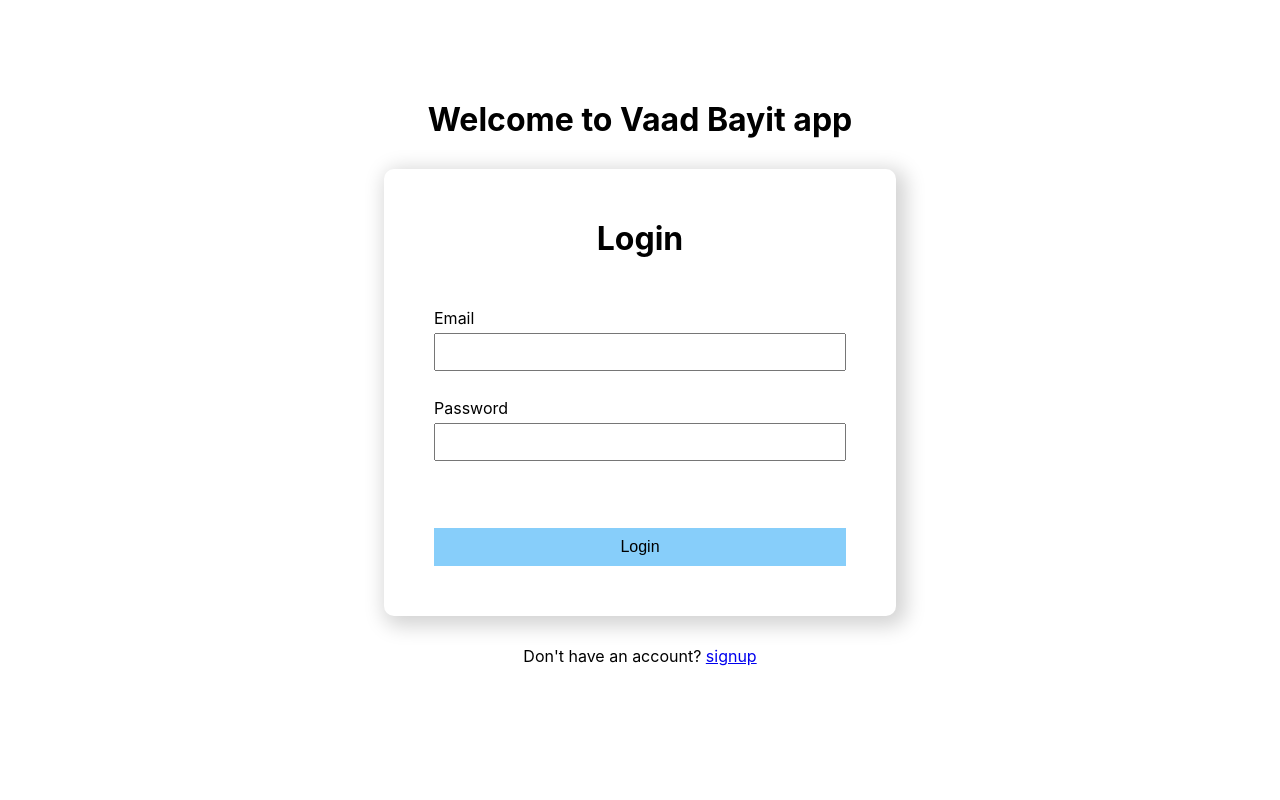
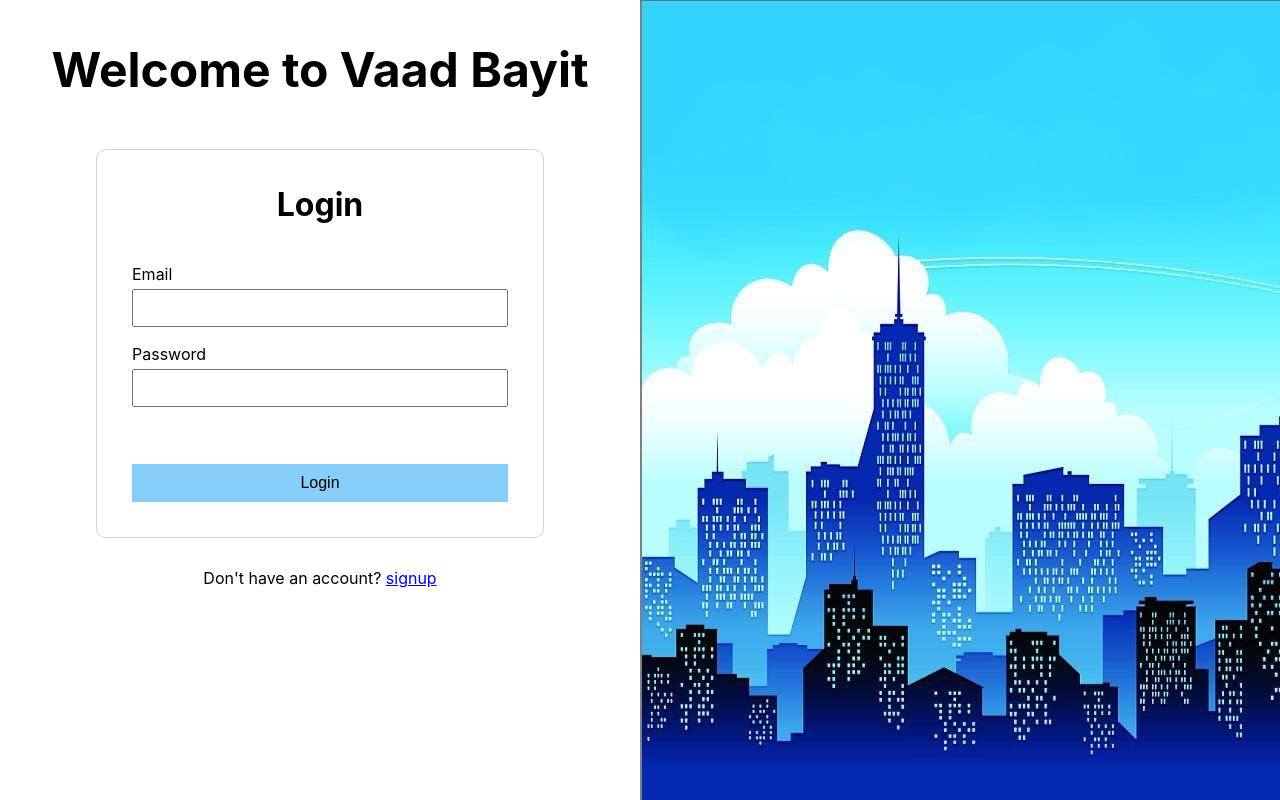
Before and after one commit to Tomer51m/vaad-bayit, a React (Create React App) app: page / in a window 1280 px wide. Before the commit this address led to /login. Built offline with nearby package versions, Linux system fonts and the light colour scheme.

Commit message:
refactoring landing page and sign/login pages

```diff
--- a/src/components/login-form/LoginForm.js
+++ b/src/components/login-form/LoginForm.js
@@ -3,17 +3,16 @@ import "./loginForm.scss";
 import { Formik, Form, Field, ErrorMessage } from "formik";
 import * as Yup from "yup";
 import { setAuthentication } from "../../Auth";
-import { Redirect } from "react-router-dom";
 import history from "../../history";
 const initialValues = { email: "", password: "" };
 
 const errorSchema = Yup.object({
-  email: Yup.string(),
-    // .email("Invalid Email")
-    // .required("Email is required"),
+  email: Yup.string()
+    .email("Invalid Email")
+    .required("Email is required"),
   password: Yup.string()
-    // .min(8, "Password must be 8 characters or longer")
-    // .required("Password is required")
+    .min(8, "Password must be 8 characters or longer")
+    .required("Password is required")
 });
 
 const Login = props => {
@@ -35,19 +34,19 @@ const Login = props => {
           <Form className="login__form">
             <div className="field">
               <label htmlFor="mail">Email</label>
-              <Field name="email" type="email" />
               <ErrorMessage
                 name="email"
                 render={msg => <span className="error">{msg}</span>}
               />
+              <Field name="email" type="email" />
             </div>
             <div className="field">
               <label htmlFor="password">Password</label>
-              <Field name="password" type="password" />
               <ErrorMessage
                 name="password"
                 render={msg => <span className="error">{msg}</span>}
               />
+              <Field name="password" type="password" />
             </div>
             <button type="submit" disabled={isSubmitting}>
               Login
--- a/src/components/login-form/loginForm.scss
+++ b/src/components/login-form/loginForm.scss
@@ -1,24 +1,17 @@
-.login {
-    width: 40vw;
-    margin: 30px auto;
-    padding: 50px;
-    box-shadow: 5px 5px 20px 5px lightgrey;
-    border-radius: 10px;
-  }
-
 .login__header {
   text-align: center;
-    margin-bottom: 50px;
+  margin-bottom: 40px;
 }
 
 .login__form .field {
-    height: 60px;
+  height: 50px;
   margin: 30px 0px;
 }
 
 .login__form label {
-    display: block;
+  display: inline-block;
   margin-bottom: 5px;
+  margin-right: 5px;
 }
 
 .login__form input {
--- a/src/components/nav/Nav.js
+++ b/src/components/nav/Nav.js
@@ -9,7 +9,7 @@ function Nav({ match }) {
     <div className="header-container">
       <nav className="nav" role="navigation">
         <div className="header-logo">
-          <Link to="/">Vaad Bayit</Link>
+          <Link to="/home">Vaad Bayit</Link>
         </div>
         <li className="list-item">
           <Link to={`${match.url}/residents`}>Residents</Link>
--- a/src/components/signup-form/SignupForm.js
+++ b/src/components/signup-form/SignupForm.js
@@ -52,43 +52,43 @@ const Signup = () => {
           <Form className="signup__form">
             <div className="field">
               <label htmlFor="firstName">First Name</label>
-              <Field name="firstName" type="text" />
               <ErrorMessage
                 name="firstName"
                 render={msg => <span className="error">{msg}</span>}
               />
+              <Field name="firstName" type="text" />
             </div>
             <div className="field">
               <label htmlFor="lastName">Last Name</label>
-              <Field name="lastName" type="text" />
               <ErrorMessage
                 name="lastName"
                 render={msg => <span className="error">{msg}</span>}
               />
+              <Field name="lastName" type="text" />
             </div>
             <div className="field">
               <label htmlFor="email">Email</label>
-              <Field name="email" type="text" />
               <ErrorMessage
                 name="email"
                 render={msg => <span className="error">{msg}</span>}
               />
+              <Field name="email" type="text" />
             </div>
             <div className="field">
               <label htmlFor="password">Password</label>
-              <Field name="password" type="password" />
               <ErrorMessage
                 name="password"
                 render={msg => <span className="error">{msg}</span>}
               />
+              <Field name="password" type="password" />
             </div>
             <div className="field">
               <label htmlFor="passwordConfirmation">Confirm Password</label>
-              <Field name="passwordConfirmation" type="password" />
               <ErrorMessage
                 name="passwordConfirmation"
                 render={msg => <span className="error">{msg}</span>}
               />
+              <Field name="passwordConfirmation" type="password" />
             </div>
             <button type="submit" disabled={isSubmitting}>
               Signup
--- a/src/components/signup-form/signupForm.scss
+++ b/src/components/signup-form/signupForm.scss
@@ -1,24 +1,17 @@
-.signup {
-  width: 40vw;
-  margin: 30px auto;
-  padding: 50px;
-  box-shadow: 5px 5px 20px 5px lightgrey;
-  border-radius: 10px;
-}
-
 .signup__header {
   text-align: center;
-  margin-bottom: 50px;
+  margin-bottom: 35px;
 }
 
 .signup__form .field {
-  height: 60px;
-  margin: 30px 0px;
+  height: 45px;
+  margin: 25px 0px;
 }
 
 .signup__form label {
-  display: block;
+  display: inline-block;
   margin-bottom: 5px;
+  margin-right: 5px;
 }
 
 .signup__form input {
@@ -31,7 +24,7 @@
 
 .signup__form button {
   border: none;
-  margin-top: 40px;
+  margin-top: 20px;
   font-size: 16px;
   width: 100%;
   background-color: lightskyblue;
--- a/src/index.js
+++ b/src/index.js
@@ -16,6 +16,7 @@ import { createStore, applyMiddleware } from "redux";
 import { Provider } from "react-redux";
 import allReducers from "./store/reducers/allReducers";
 import { composeWithDevTools } from "redux-devtools-extension";
+import LandingPage from "./pages/landing-page/LandingPage";
 
 const store = createStore(
   allReducers,
@@ -31,7 +32,7 @@ ReactDOM.render(
         <PrivateRoute path="/home" component={App} />
         <Route path="/login" component={LoginPage} />
         <Route path="/signup" component={SignupPage} />
-        <Route path="/" render={() => <Redirect to="/home" />} />
+        <Route path="/" component={LandingPage} />
         <Route component={NoMatch} />
       </Switch>
     </Router>
--- a/src/pages/landing-page/LandingPage.js
+++ b/src/pages/landing-page/LandingPage.js
@@ -1,8 +1,45 @@
-import React from "react";
-import "./landingPage.scss"
+import React, { useState, useEffect } from "react";
+import "./landingPage.scss";
+
+import SignupForm from "../../components/signup-form/SignupForm";
+import LoginForm from "../../components/login-form/LoginForm";
 
 function LandingPage() {
-  return <div>welcome page</div>;
+  const [state, setState] = useState({
+    component: <LoginForm />,
+    urlText: "Don't"
+  });
+
+  function handleClick(e) {
+    e.preventDefault()
+    if (state.urlText == "Don't") {
+      setState({
+        component: <SignupForm />,
+        urlText: null
+      });
+    } else {
+      setState({
+        component: <LoginForm />,
+        urlText: "Don't"
+      });
+    }
+  }
+
+  return (
+    <div className="landingPage-container">
+      <div className="form-section">
+        <h2>Welcome to Vaad Bayit</h2>
+        <div className="form">{state.component}</div>
+        <p>
+          Don't have an account?{" "}
+          <a href="#" onClick={handleClick}>
+            signup
+          </a>
+        </p>
+      </div>
+      <div className="visual-section"></div>
+    </div>
+  );
 }
 
 export default LandingPage;
--- a/src/pages/landing-page/landingPage.scss
+++ b/src/pages/landing-page/landingPage.scss
@@ -1,3 +1,34 @@
-div {
-    color: red;
+.landingPage-container {
+  display: flex;
+
+  & .form-section {
+    width: 50%;
+    height: 100vh;
+    padding: 20px;
+
+    & h2 {
+      padding-top: 20px;
+      font-size: 48px;
+      text-align: center;
+    }
+
+    & .form {
+      width: 35vw;
+      margin: 50px auto 0 auto;
+      padding: 35px;
+      border: 1px solid lightgray;
+      border-radius: 10px;
+    }
+
+    & p {
+      text-align: center;
+      margin-top: 30px;
+    }
+  }
+
+  & .visual-section {
+    width: 50%;
+    height: 100vh;
+    background-image: url("../../assets/landing-page-bg.jpg");
+  }
 }
--- a/src/pages/login-page/LoginPage.js
+++ b/src/pages/login-page/LoginPage.js
@@ -4,17 +4,25 @@ import "./loginPage.scss";
 import history from "../../history";
 import LoginForm from "../../components/login-form/LoginForm";
 
-function LandingPage() {
-    function handleClick() {
-        history.push("/signup")
-    }
+function LoginPage() {
+  function handleClick(e) {
+    e.preventDefault()
+    history.push("/signup");
+  }
   return (
-    <div className="landing-container">
+    <div className="loginPage-container">
       <h1>Welcome to Vaad Bayit app</h1>
-      <LoginForm />
-      <p>Don't have an account? <a href="#" onClick={handleClick}>signup</a></p>
+      <div className="form-container">
+        <LoginForm />
+      </div>
+      <p>
+        Don't have an account?{" "}
+        <a href="#" onClick={handleClick}>
+          signup
+        </a>
+      </p>
     </div>
   );
 }
 
-export default LandingPage;
+export default LoginPage;
--- a/src/pages/login-page/loginPage.scss
+++ b/src/pages/login-page/loginPage.scss
@@ -1,12 +1,21 @@
-.landing-container {
+.loginPage-container {
   margin: 0 auto;
-    padding: 100px;
+  padding: 50px;
 
   & h1 {
     text-align: center;
   }
 
+  & .form-container {
+    width: 35vw;
+    margin: 100px auto 0 auto;
+    padding: 35px;
+    border: 1px solid lightgray;
+    border-radius: 10px;
+  }
+
   & p {
     text-align: center;
+    margin-top: 20px;
   }
 }
--- a/src/pages/signup-page/SignupPage.js
+++ b/src/pages/signup-page/SignupPage.js
@@ -4,14 +4,17 @@ import "./signupPage.scss";
 import history from "../../history";
 import SignupForm from "../../components/signup-form/SignupForm";
 
-function LandingPage() {
-  function handleClick() {
+function SignupPage() {
+  function handleClick(e) {
+    e.preventDefault();
     history.push("/login");
   }
   return (
-    <div className="landing-container">
+    <div className="signupPage-container">
       <h1>Welcome to Vaad Bayit app</h1>
-      <SignupForm />
+      <div className="form-container">
+        <SignupForm />
+      </div>
       <p>
         Have an account?{" "}
         <a href="#" onClick={handleClick}>
@@ -22,4 +25,4 @@ function LandingPage() {
   );
 }
 
-export default LandingPage;
+export default SignupPage;
--- a/src/pages/signup-page/signupPage.scss
+++ b/src/pages/signup-page/signupPage.scss
@@ -1,9 +1,17 @@
-.landing-container {
+.signupPage-container {
   margin: 0 auto;
-    padding: 100px;
+  padding: 50px;
 
   & h1 {
     text-align: center;
+  }
+
+  & .form-container {
+    width: 35vw;
+    margin: 50px auto 0 auto;
+    padding: 35px;
+    border: 1px solid lightgray;
+    border-radius: 10px;
   }
 
   & p {
```
Also changed, not shown: src/assets/landing-page-bg.jpg (added). Lines whose indentation alone changed are shown as unchanged.
